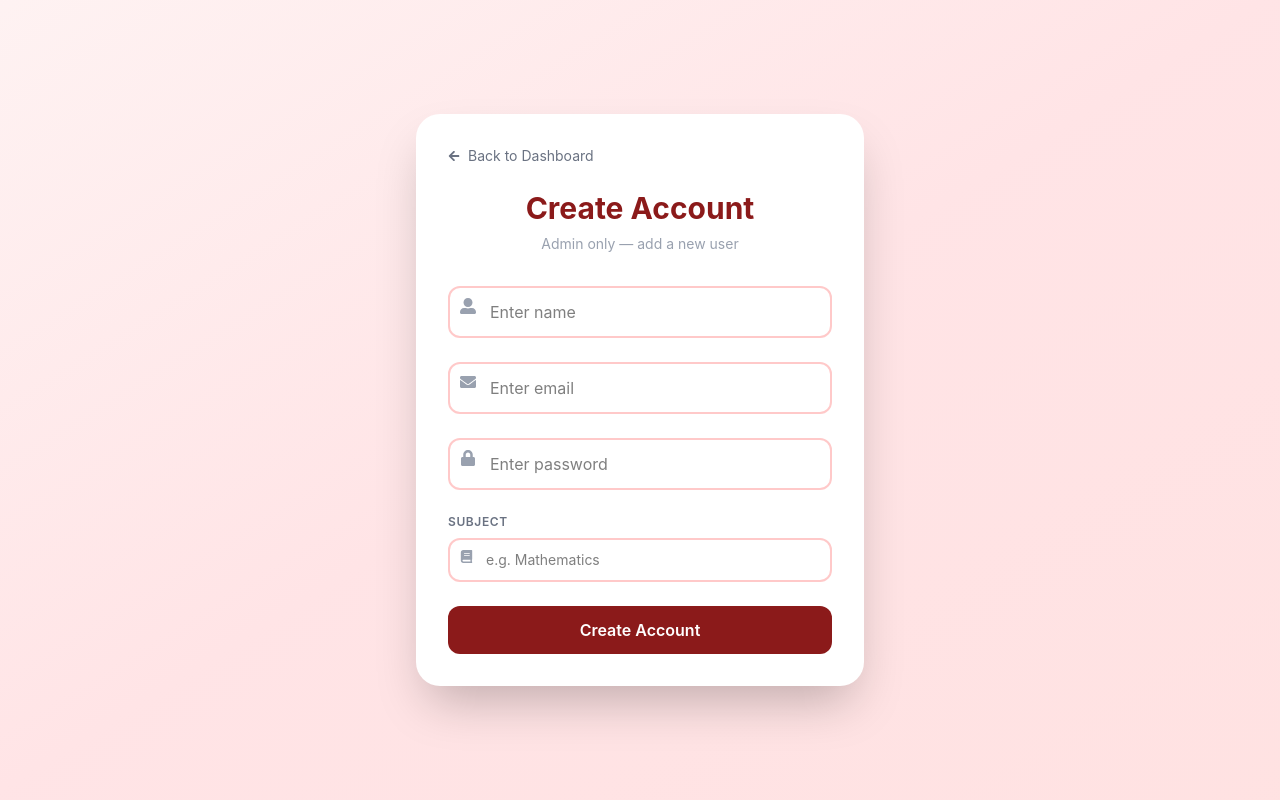
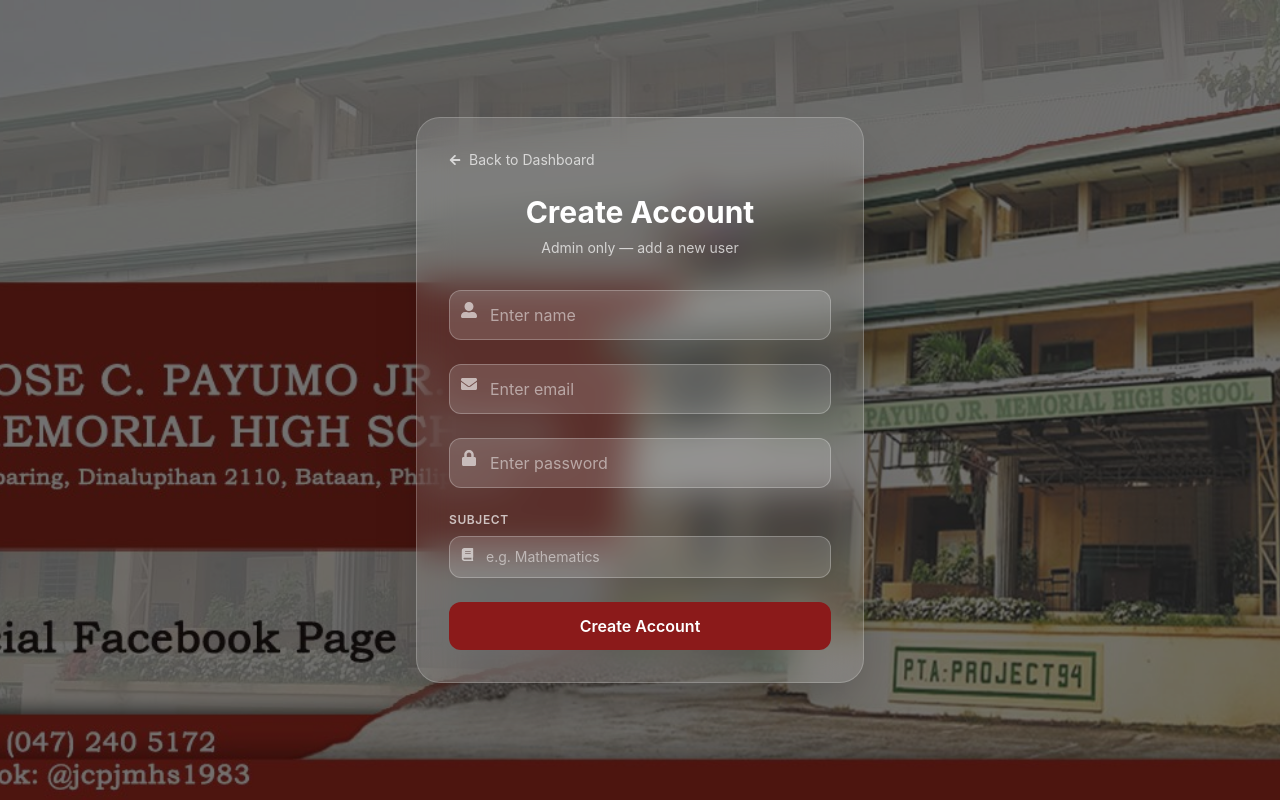
Before and after one commit to Rey-markBustillos/Interactive-learning.app, a React (Vite) app in the folder Scan-To-Track/: page /register in a window 1280 px wide. Built offline with nearby package versions, Linux system fonts and the light colour scheme; sample sign-in values are in the browser's storage.

Commit message:
Update the background landingpage

```diff
--- a/Scan-To-Track/src/Apps/landingpage/Register.jsx
+++ b/Scan-To-Track/src/Apps/landingpage/Register.jsx
@@ -1,6 +1,7 @@
 import { useState, useEffect } from "react";
 import { useNavigate } from "react-router-dom";
 import { FaUserAlt, FaEnvelope, FaLock, FaArrowLeft, FaUserShield, FaBook } from "react-icons/fa";
+import schoolBg from "/school-bg.jpg";
 
 function Register() {
   const navigate = useNavigate();
@@ -92,46 +93,58 @@ function Register() {
   };
 
   return (
-    <div className="min-h-screen flex items-center justify-center bg-linear-to-br from-red-50 via-rose-100 to-red-100">
-      <div className="bg-white p-8 rounded-3xl shadow-2xl w-full max-w-md">
+    <div
+      className="min-h-screen flex items-center justify-center relative"
+      style={{
+        backgroundImage: `url(${schoolBg})`,
+        backgroundSize: "cover",
+        backgroundPosition: "center",
+      }}
+    >
+      <div className="absolute inset-0 bg-black/55" />
+
+      <div
+        className="relative z-10 rounded-3xl p-8 shadow-2xl border border-white/20 w-full max-w-md mx-4"
+        style={{ background: "rgba(255,255,255,0.12)", backdropFilter: "blur(18px)" }}
+      >
 
         {!isAdmin ? (
           /* ── Step 1: Admin Login ── */
           <>
             <div className="flex justify-center mb-4">
-              <div className="bg-red-100 p-4 rounded-full">
-                <FaUserShield size={32} className="text-[#8B1A1A]" />
+              <div className="bg-white/20 p-4 rounded-full">
+                <FaUserShield size={32} className="text-white" />
               </div>
             </div>
-            <h1 className="text-2xl font-bold text-center text-[#8B1A1A] mb-1">Admin Verification</h1>
-            <p className="text-center text-gray-400 text-sm mb-6">Enter admin credentials to continue</p>
+            <h1 className="text-2xl font-bold text-center text-white mb-1">Admin Verification</h1>
+            <p className="text-center text-white/70 text-sm mb-6">Enter admin credentials to continue</p>
 
             <form onSubmit={handleAdminLogin} className="space-y-4">
               {adminError && (
-                <div className="bg-red-100 text-red-700 px-4 py-3 rounded-xl text-sm text-center">
+                <div className="bg-red-500/20 border border-red-400/40 text-red-100 px-4 py-3 rounded-xl text-sm text-center">
                   {adminError}
                 </div>
               )}
 
               <div className="relative">
-                <span className="absolute left-3 top-3 text-gray-400"><FaEnvelope /></span>
+                <span className="absolute left-3 top-3 text-white/60"><FaEnvelope /></span>
                 <input
                   type="email"
                   value={adminEmail}
                   onChange={(e) => setAdminEmail(e.target.value)}
                   placeholder="Admin email"
-                  className="w-full pl-10 pr-4 py-3 border-2 border-red-200 rounded-xl focus:outline-none focus:ring-2 focus:ring-red-400 focus:border-[#8B1A1A] transition"
+                  className="w-full pl-10 pr-4 py-3 rounded-xl bg-white/15 border border-white/25 text-white placeholder-white/50 focus:outline-none focus:ring-2 focus:ring-white/40 transition"
                 />
               </div>
 
               <div className="relative">
-                <span className="absolute left-3 top-3 text-gray-400"><FaLock /></span>
+                <span className="absolute left-3 top-3 text-white/60"><FaLock /></span>
                 <input
                   type="password"
                   value={adminPassword}
                   onChange={(e) => setAdminPassword(e.target.value)}
                   placeholder="Admin password"
-                  className="w-full pl-10 pr-4 py-3 border-2 border-red-200 rounded-xl focus:outline-none focus:ring-2 focus:ring-red-400 focus:border-[#8B1A1A] transition"
+                  className="w-full pl-10 pr-4 py-3 rounded-xl bg-white/15 border border-white/25 text-white placeholder-white/50 focus:outline-none focus:ring-2 focus:ring-white/40 transition"
                 />
               </div>
 
@@ -149,54 +162,54 @@ function Register() {
           <>
             <button
               onClick={() => navigate("/dashboard")}
-              className="flex items-center gap-2 text-sm text-gray-500 hover:text-[#8B1A1A] transition mb-6 cursor-pointer"
+              className="flex items-center gap-2 text-sm text-white/70 hover:text-white transition mb-6 cursor-pointer"
             >
               <FaArrowLeft size={12} /> Back to Dashboard
             </button>
 
-            <h1 className="text-3xl font-bold text-center text-[#8B1A1A] mb-2">Create Account</h1>
-            <p className="text-center text-gray-400 text-sm mb-8">Admin only — add a new user</p>
+            <h1 className="text-3xl font-bold text-center text-white mb-2">Create Account</h1>
+            <p className="text-center text-white/70 text-sm mb-8">Admin only — add a new user</p>
 
             <form onSubmit={handleSubmit} className="space-y-6">
               {error && (
-                <div className="bg-red-100 text-red-700 px-4 py-3 rounded-xl text-sm text-center">{error}</div>
+                <div className="bg-red-500/20 border border-red-400/40 text-red-100 px-4 py-3 rounded-xl text-sm text-center">{error}</div>
               )}
               {success && (
-                <div className="bg-green-100 text-green-700 px-4 py-3 rounded-xl text-sm text-center">{success}</div>
+                <div className="bg-green-500/20 border border-green-400/40 text-green-100 px-4 py-3 rounded-xl text-sm text-center">{success}</div>
               )}
 
               <div className="relative">
-                <span className="absolute left-3 top-3 text-gray-400"><FaUserAlt /></span>
+                <span className="absolute left-3 top-3 text-white/60"><FaUserAlt /></span>
                 <input
                   type="text"
                   value={name}
                   onChange={(e) => setName(e.target.value)}
                   placeholder="Enter name"
-                  className="w-full pl-10 pr-4 py-3 border-2 border-red-200 rounded-xl focus:outline-none focus:ring-2 focus:ring-red-400 focus:border-[#8B1A1A] transition"
+                  className="w-full pl-10 pr-4 py-3 rounded-xl bg-white/15 border border-white/25 text-white placeholder-white/50 focus:outline-none focus:ring-2 focus:ring-white/40 transition"
                   required
                 />
               </div>
 
               <div className="relative">
-                <span className="absolute left-3 top-3 text-gray-400"><FaEnvelope /></span>
+                <span className="absolute left-3 top-3 text-white/60"><FaEnvelope /></span>
                 <input
                   type="email"
                   value={email}
                   onChange={(e) => setEmail(e.target.value)}
                   placeholder="Enter email"
-                  className="w-full pl-10 pr-4 py-3 border-2 border-red-200 rounded-xl focus:outline-none focus:ring-2 focus:ring-red-400 focus:border-[#8B1A1A] transition"
+                  className="w-full pl-10 pr-4 py-3 rounded-xl bg-white/15 border border-white/25 text-white placeholder-white/50 focus:outline-none focus:ring-2 focus:ring-white/40 transition"
                   required
                 />
               </div>
 
               <div className="relative">
-                <span className="absolute left-3 top-3 text-gray-400"><FaLock /></span>
+                <span className="absolute left-3 top-3 text-white/60"><FaLock /></span>
                 <input
                   type="password"
                   value={password}
                   onChange={(e) => setPassword(e.target.value)}
                   placeholder="Enter password"
-                  className="w-full pl-10 pr-4 py-3 border-2 border-red-200 rounded-xl focus:outline-none focus:ring-2 focus:ring-red-400 focus:border-[#8B1A1A] transition"
+                  className="w-full pl-10 pr-4 py-3 rounded-xl bg-white/15 border border-white/25 text-white placeholder-white/50 focus:outline-none focus:ring-2 focus:ring-white/40 transition"
                   required
                   minLength={6}
                 />
@@ -204,15 +217,15 @@ function Register() {
 
               {/* Subject */}
               <div>
-                <label className="text-xs font-semibold text-gray-500 uppercase tracking-wider block mb-2">Subject</label>
+                <label className="text-xs font-semibold text-white/70 uppercase tracking-wider block mb-2">Subject</label>
                 <div className="relative">
-                  <span className="absolute left-3 top-3 text-gray-400"><FaBook size={13} /></span>
+                  <span className="absolute left-3 top-3 text-white/60"><FaBook size={13} /></span>
                   <input
                     type="text"
                     value={subject}
                     onChange={(e) => setSubject(e.target.value)}
                     placeholder="e.g. Mathematics"
-                    className="w-full pl-9 pr-4 py-2.5 border-2 border-red-200 rounded-xl focus:outline-none focus:ring-2 focus:ring-red-400 focus:border-[#8B1A1A] transition text-sm"
+                    className="w-full pl-9 pr-4 py-2.5 rounded-xl bg-white/15 border border-white/25 text-white placeholder-white/50 focus:outline-none focus:ring-2 focus:ring-white/40 transition text-sm"
                     required
                   />
                 </div>
```
Also changed, not shown: Scan-To-Track/src/Apps/landingpage/LandingPage.jsx (+15 -12 lines).
